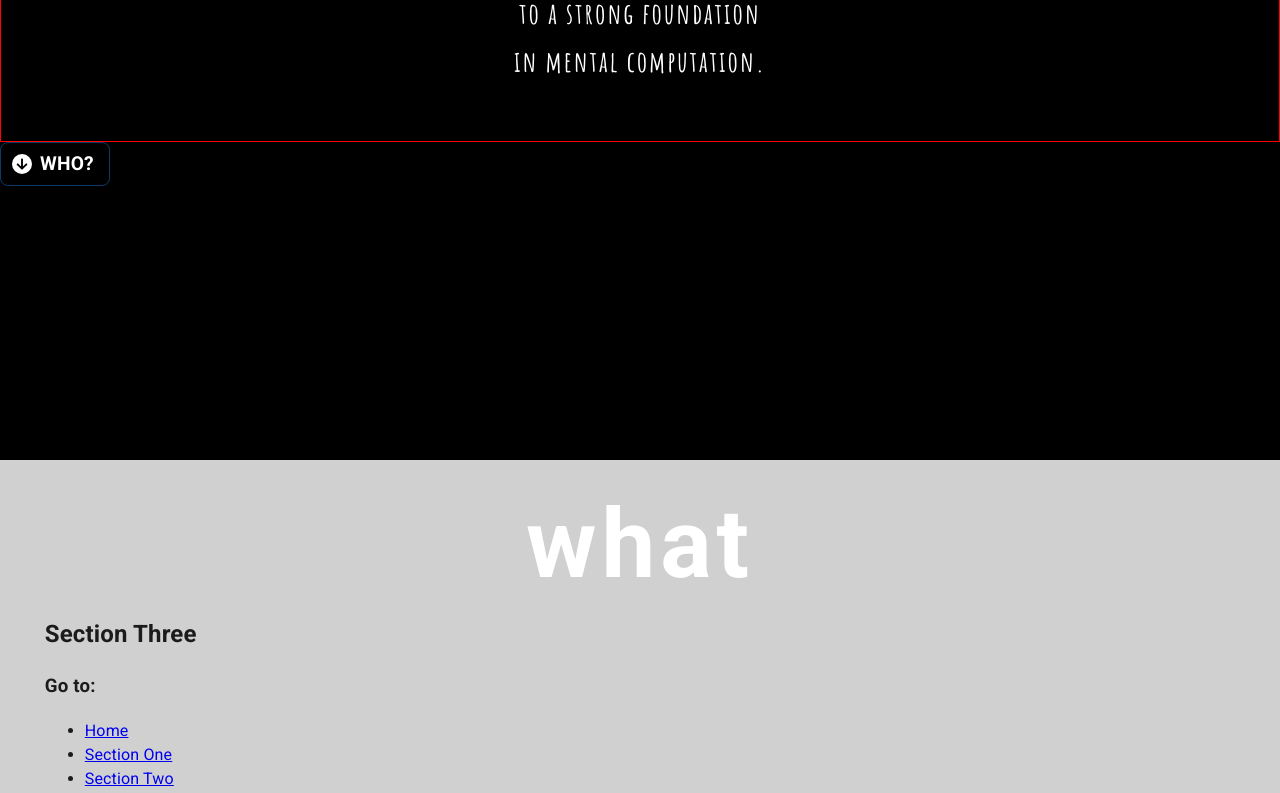
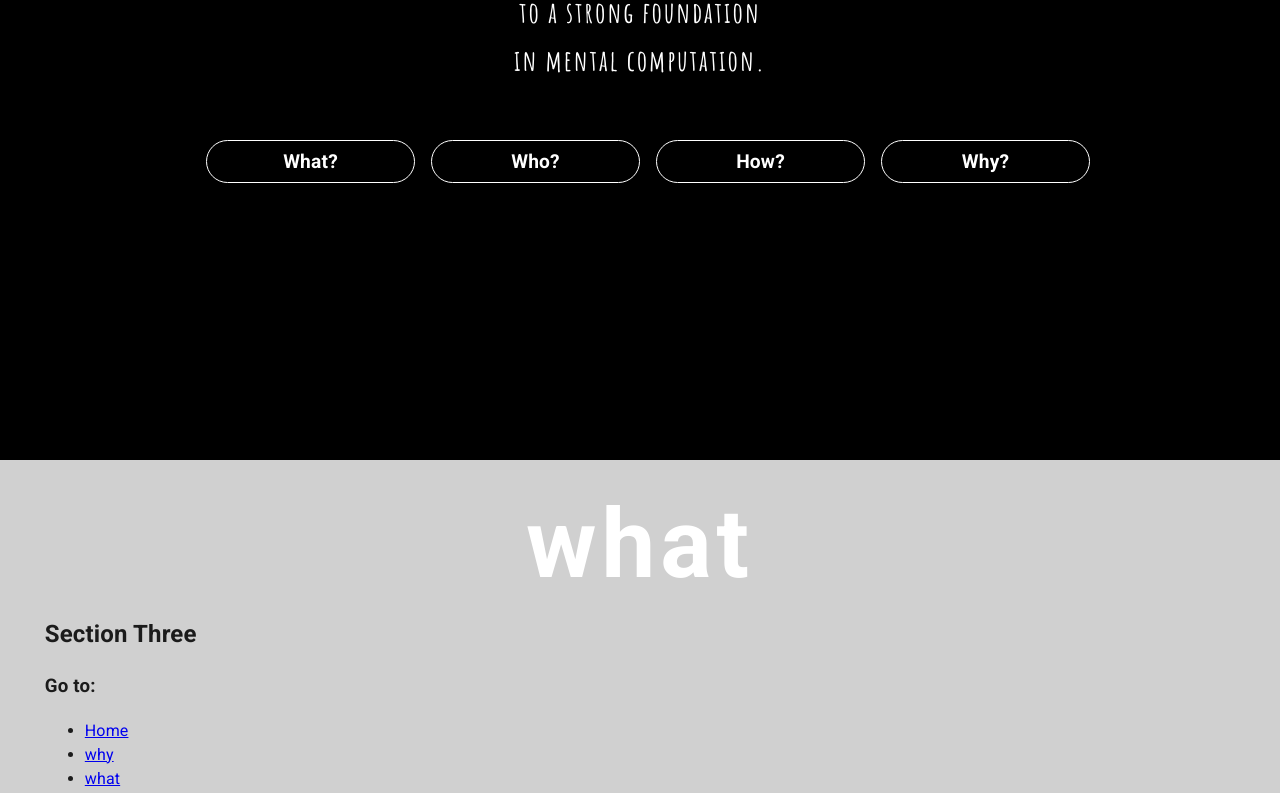
Before and after one commit to nigel-f-wilson/masterymath.org_cra, a React (Create React App) app in the folder frontend/: page / in a window 1280 px wide. Shown: the part 380-1173 px from the top of the page. Built offline with nearby package versions, Linux system fonts and the light colour scheme; a web font is replaced by a local one.

Commit message:
Complete the scroll links

```diff
--- a/frontend/src/pages/WelcomePage.js
+++ b/frontend/src/pages/WelcomePage.js
@@ -3,7 +3,7 @@ import React from 'react'
 // THIRD PARTY
 import { Link as RouterLink } from 'react-router-dom';
 import { HashLink, NavHashLink } from 'react-router-hash-link';
-import { Box, Grid, Container, Card, CardHeader, CardMedia, Button, Typography } from '@mui/material';
+import { Box, Grid, MenuItem  } from '@mui/material';
 
 
 // ICONS
@@ -20,7 +20,7 @@ export default function WelcomePage() {
   return (
     <Box>
       <Navbar />
-      <TitleSection id='title-section' />
+      <TitleSection id='' />
       <LandingSection id='what' />
       <LandingSection id='who' />
       <LandingSection id='how' />
@@ -34,7 +34,7 @@ function TitleSection(props) {
   return (
     <Box id="title-section" sx={{ backgroundColor: '#000',  height: '100vh' }}  >
       <Header />
-      <ScrollLinks />
+      <ScrollLinks height="20vh" />
     </Box>
   )
 }
@@ -42,7 +42,7 @@ function TitleSection(props) {
 function LandingSection(props) {
   const { id } = props
   return (
-    <Box sx={{ backgroundColor: '#D0D0D0', padding: '2.5vw 3.5vw 12vh 3.5vw',  height: '100vh' }} id="section-three">
+    <Box sx={{ backgroundColor: '#D0D0D0', padding: '2.5vw 3.5vw 12vh 3.5vw',  height: '100vh' }} id={id} >
         <Title text={id} />
         <h2>Section Three</h2>
         <h3>Go to:</h3>
@@ -51,13 +51,13 @@ function LandingSection(props) {
             <HashLink to="/">Home</HashLink>
           </li>
           <li>
-            <HashLink smooth to={'/#section-one'}>
-              Section One
+            <HashLink smooth to={'/#why'}>
+              why
             </HashLink>
           </li>
           <li>
-            <HashLink smooth to={'/#section-two'}>
-              Section Two
+            <HashLink smooth to={'/#what'}>
+              what
             </HashLink>
           </li>
 
@@ -74,10 +74,10 @@ function LandingSection(props) {
 
 function Header() {
   return (
-    <Box border='solid red 1px' padding='5vh 0 7vh' >
+    <Box padding='5vh 0 7vh' >
       <Title text="Mastery" fontFamily="Amatic SC"  />
       <Title text="Math" fontFamily="Amatic SC" gutterBottom />
-      <Subtitle text="Your step by step guide " fontFamily="Amatic SC"  />
+      <Subtitle text="Your step-by-step guide" fontFamily="Amatic SC"  />
       <Subtitle text="to a strong foundation" fontFamily="Amatic SC"  />
       <Subtitle text="in mental computation." fontFamily="Amatic SC"  />
     </Box>
@@ -85,26 +85,52 @@ function Header() {
 }
 
 function ScrollLinks(props) {
-  // const {  } = props
+  const { height } = props
+  const links = [
+    {
+      label: "What?",
+      to: "#what",
+    },
+    {
+      label: "Who?",
+      to: "#who",
+    },
+    {
+      label: "How?",
+      to: "#how",
+    },
+    {
+      label: "Why?",
+      to: "#why",
+    },
+  ]
 
+  const ScrollLink = React.forwardRef((props, ref) => (
+    <MenuItem component={HashLink} to={props.to} smooth ref={ref} >
+      <Box border='solid white 1px' borderRadius={4} height='2.7rem' width='100%' display='flex' justifyContent='center' alignItems='center' >
+        <ButtonLabel text={props.label} fontFamily="roboto" icon={faArrowCircleDown} />
+      </Box>
+    </MenuItem>
+  ))
 
   return (
-    <Box >
-      <Button
-        variant="outlined"
-        component="HashLink"
-        to={'/#section-one'}
-
-        // sx={{ color: 'white'}}
-        startIcon={<FontAwesomeIcon icon={faArrowCircleDown} size='sm' color="white" />}
-        children={<ButtonLabel text="Who?" fontFamily="roboto" color="white" />}
-      >
-
-      </Button>
-
-
-
+    <Box
+      height={height}
+      display='flex'
+      justifyContent='space-evenly'
+    >
+      <Grid container mx={2} spacing={2} maxWidth='900px' >
+        {
+          links.map((item) => {
+            const { label, to } = item
+            return (
+              <Grid item xs={6} sm={3} key={`grid-link-to-${item.to}`} >
+                <ScrollLink label={label} to={to} />
+              </Grid>
+            )
+          })
+        }
+      </Grid>
     </Box>
   )
-
 }
```
